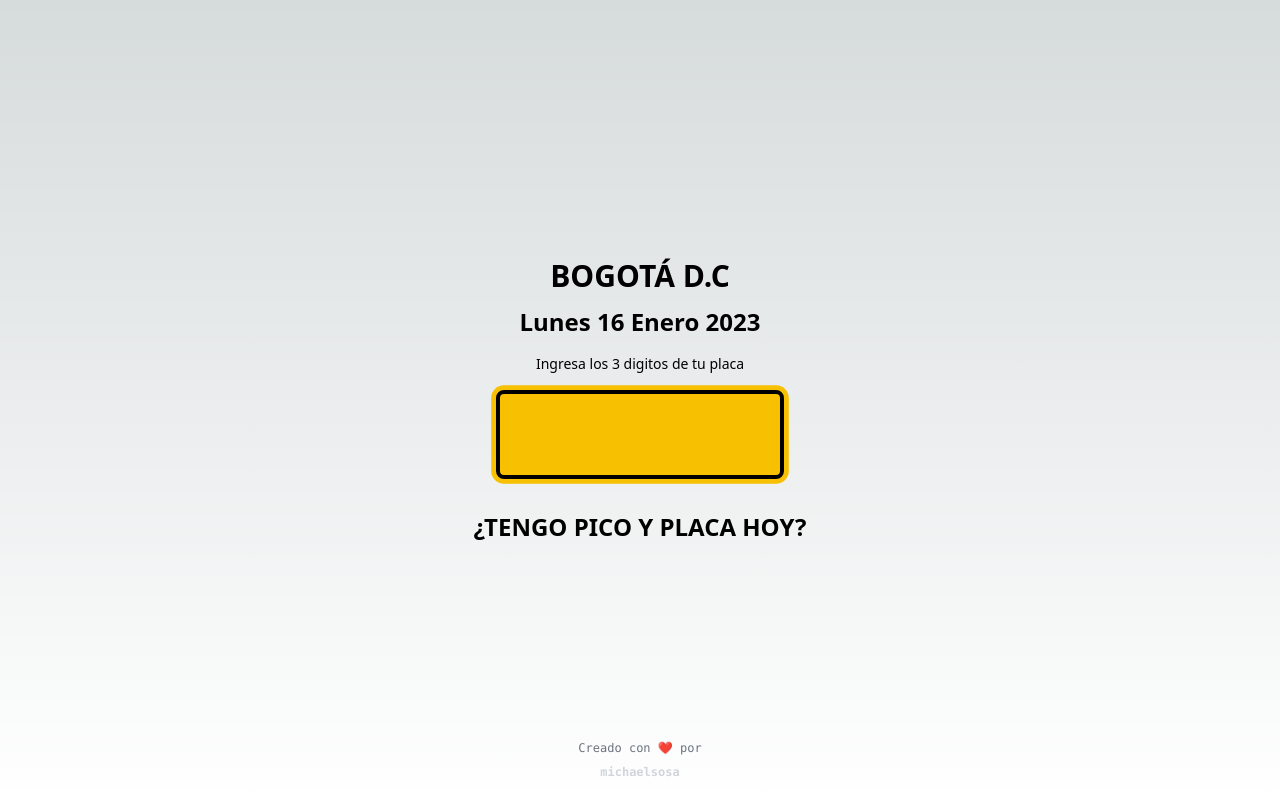
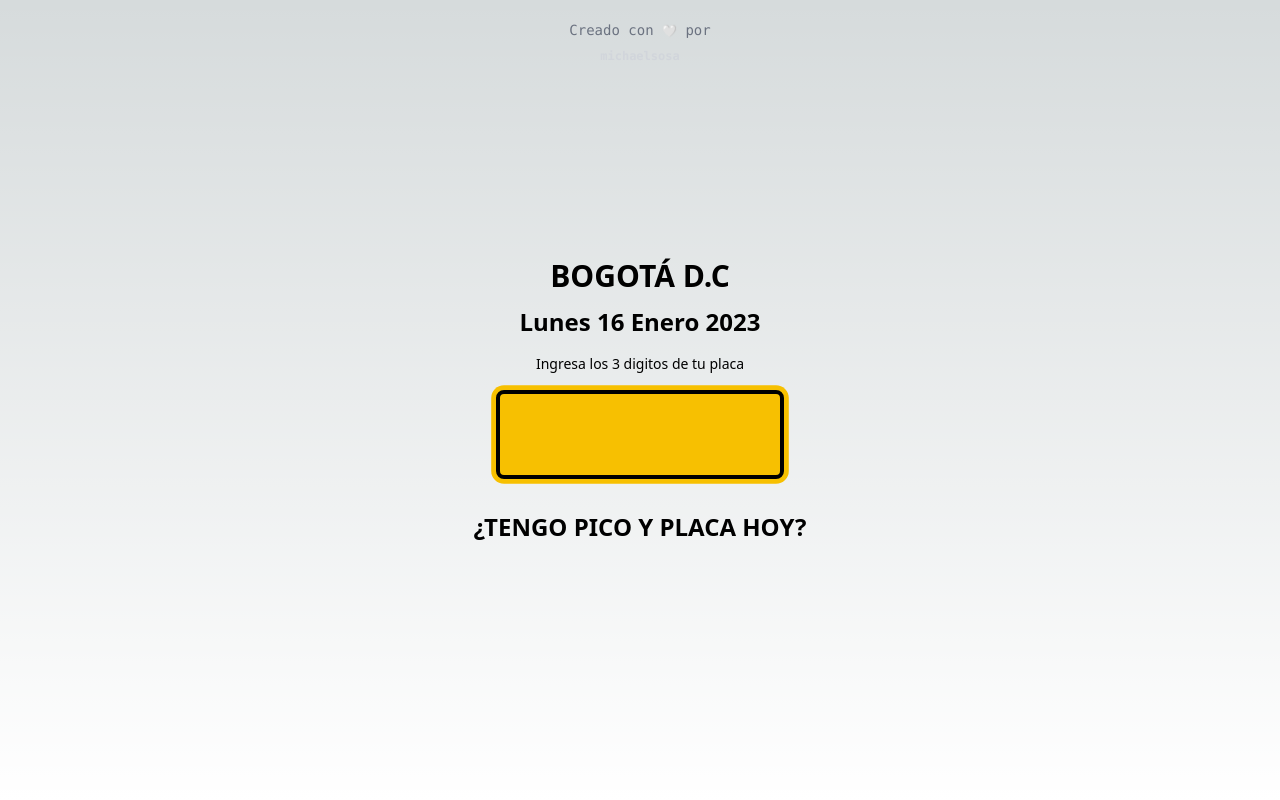
Before and after one commit to mikesosa/picoyplaca, a Next.js app: page / in a window 1280 px wide. Built offline with nearby package versions, Linux system fonts and the light colour scheme.

Commit message:
update footer

```diff
--- a/src/components/Footer.tsx
+++ b/src/components/Footer.tsx
@@ -4,8 +4,10 @@ type Props = {};
 
 export default function Footer({}: Props) {
   return (
-    <div className="absolute bottom-5 left-1/2 transform -translate-x-1/2">
-      <p className="text-gray-500 text-xs font-mono">Creado con ❤️ por</p>
+    <div className="absolute top-5 left-1/2 transform -translate-x-1/2">
+      <p className="text-gray-500 text-sm font-mono">
+        Creado con <span className="text-xs">🤍</span> por
+      </p>
       <div className="font-bold text-gray-300 text-xs font-mono text-center mt-2">
         <Link href="https://twitter.com/micael_sosa">michaelsosa</Link>
       </div>
```
